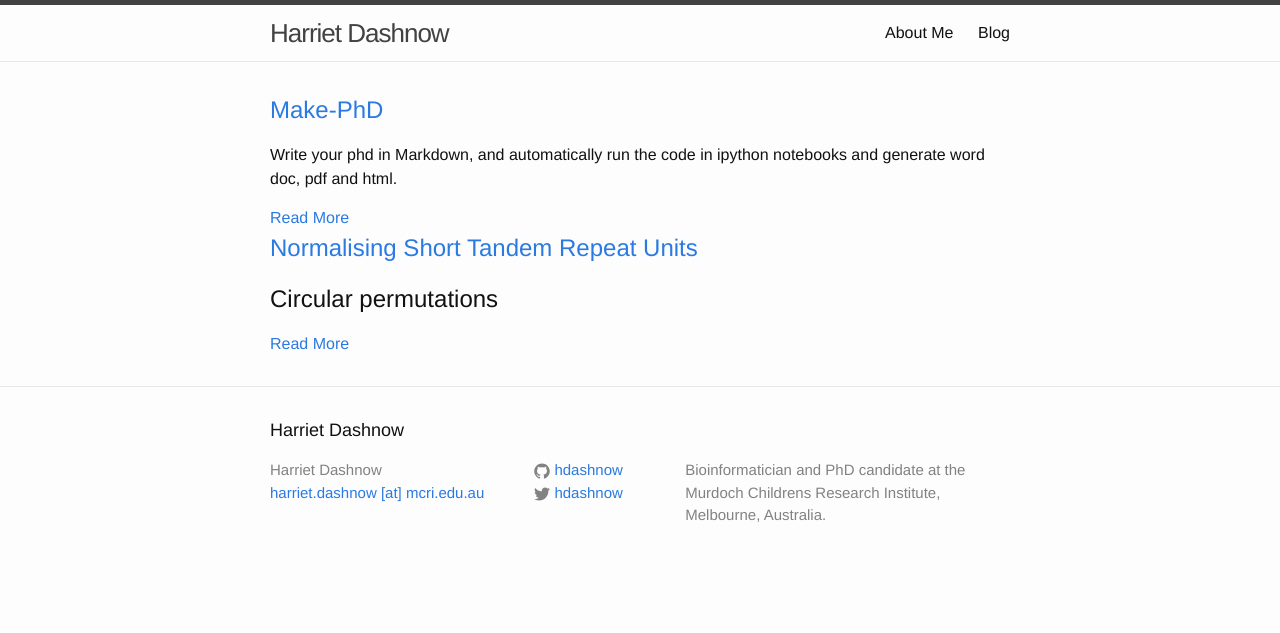
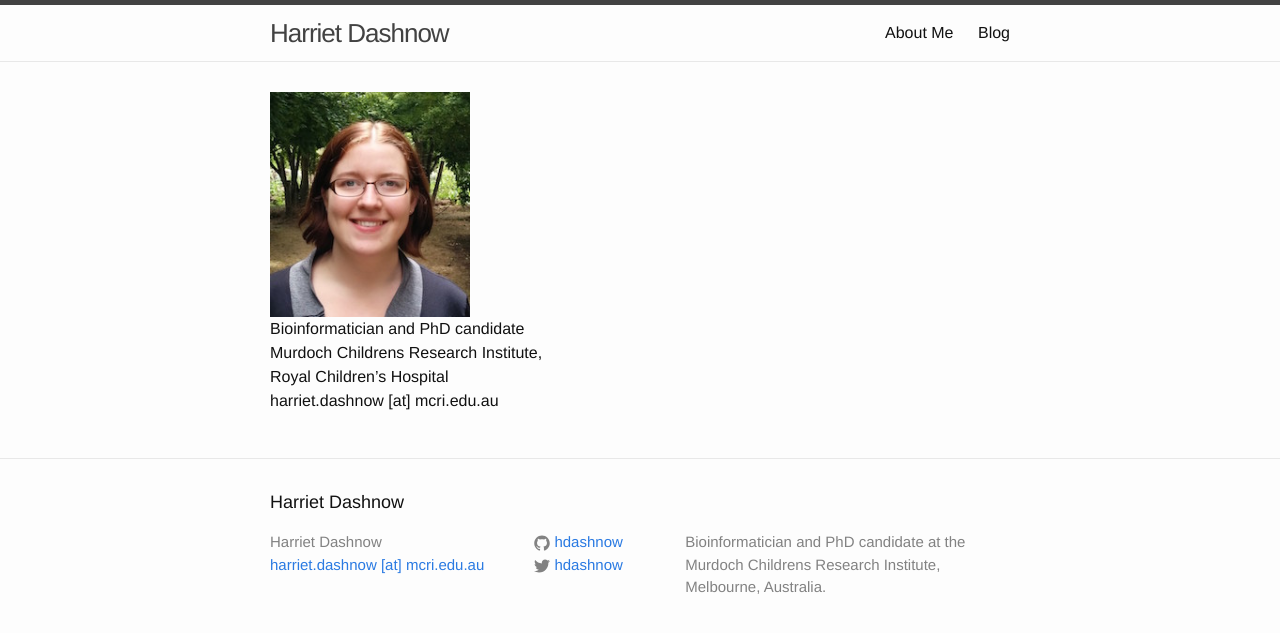
Before and after one commit to hdashnow/hdashnow.github.io, a Jekyll site: the page built from index.html, in a window 1280 px wide. Shown: the top 633 px of the page. Built offline with Jekyll 4.4.1, drawn with Linux system fonts in a browser that asks for light colours.

Commit message:
make homepage a picture of me and basic info

```diff
--- a/index.html
+++ b/index.html
@@ -2,17 +2,17 @@
 layout: default
 ---
 
-<div class="posts">
-  {% for post in site.posts %}
-    <article class="post">
+<html>
+    <body>
 
-      <h1><a href="{{ site.baseurl }}{{ post.url }}">{{ post.title }}</a></h1>
+        <img src="{{ site.baseurl }}/images/HarrietDashnow2014_head.jpg" alt="Harriet Dashnow" style="width:200px;">
 
-      <div class="entry">
-        {{ post.excerpt }}
-      </div>
+    </body>
+</html>
 
-      <a href="{{ site.baseurl }}{{ post.url }}" class="read-more">Read More</a>
-    </article>
-  {% endfor %}
-</div>
+<p>
+Bioinformatician and PhD candidate<br>
+Murdoch Childrens Research Institute,<br>
+Royal Children’s Hospital<br>
+harriet.dashnow [at] mcri.edu.au
+</p>
```
